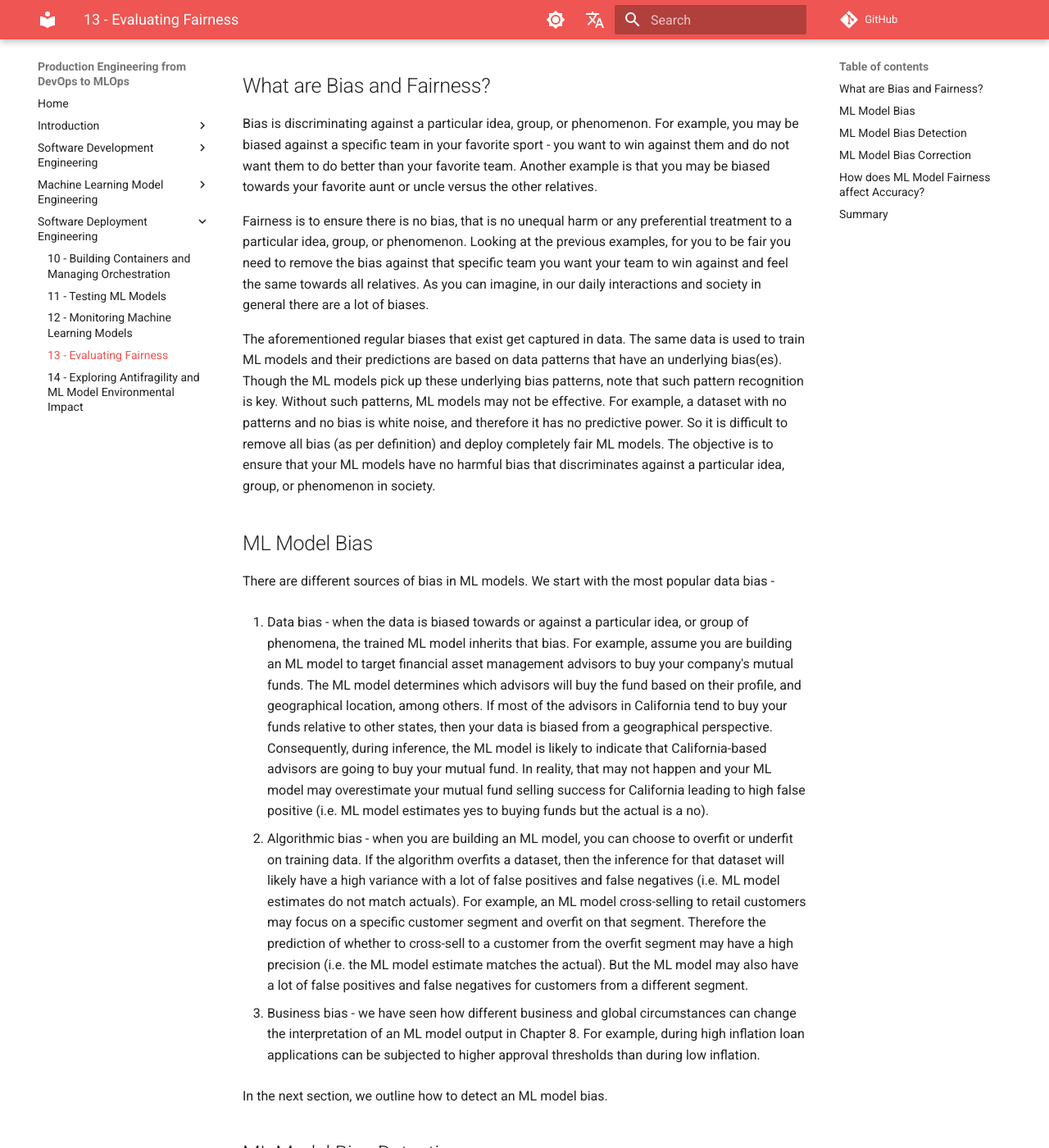
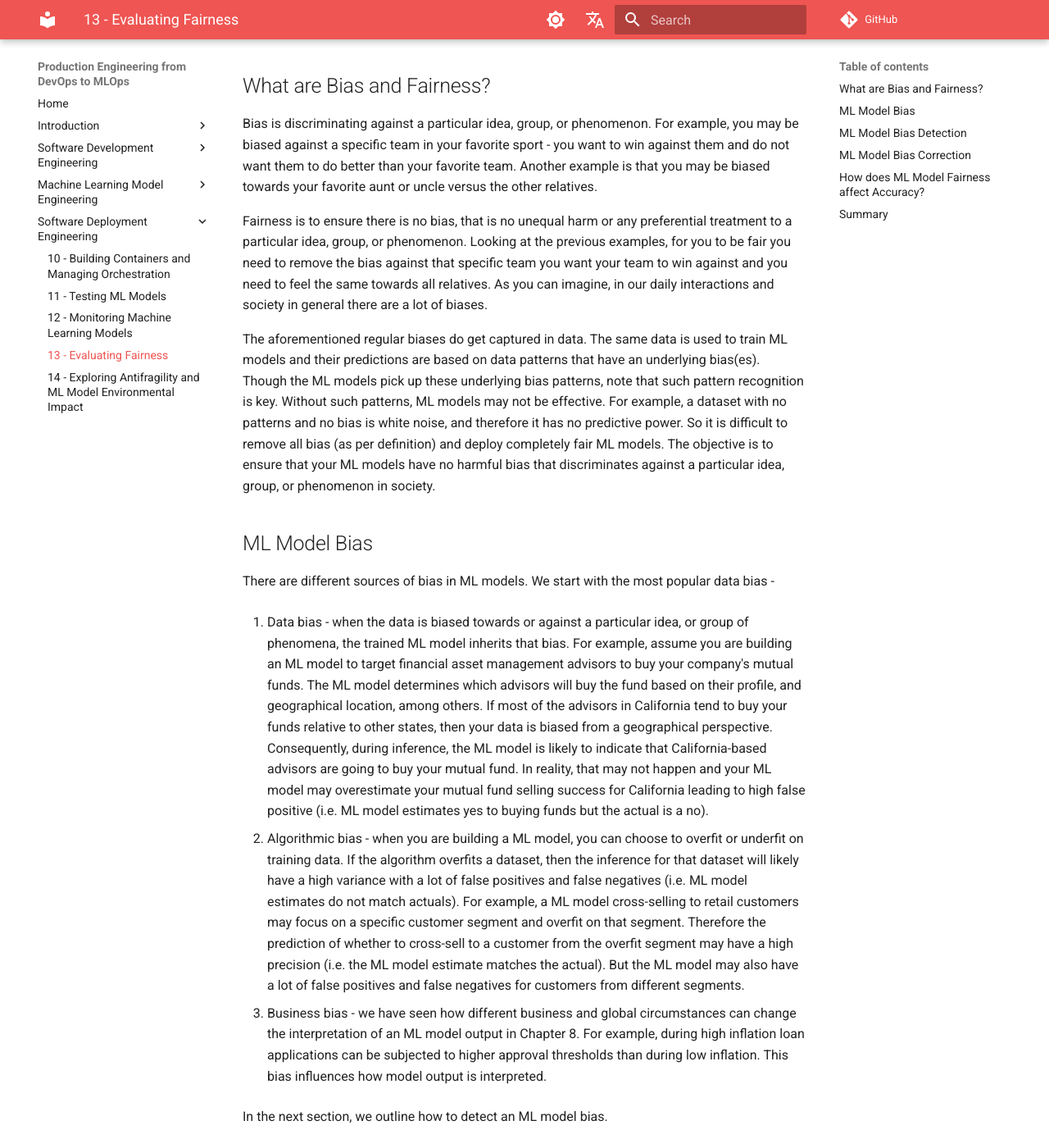
Before and after one commit to sebastiendonadio/devopsmlops, an MkDocs documentation site: the page built from chapters/15-chapter13.md, in a window 1280 px wide and 1400 px high, scrolled down 393 px. Shown: the whole window at 82% size. Built offline with MkDocs 1.6.1 and Material for MkDocs 9.7.7, drawn with Linux system fonts in a browser that asks for light colours; comment, search, counter and statistics services are not loaded; some of the changed text lies outside the part shown.

Commit message:
Update 15-chapter13.md

```diff
--- a/chapters/15-chapter13.md
+++ b/chapters/15-chapter13.md
@@ -18,10 +18,10 @@
 Bias is discriminating against a particular idea, group, or phenomenon. For example, you may be biased against a specific team in your favorite sport - you want to win against them and do not want them to do better than your favorite team. Another example is that you may be biased towards your favorite aunt or uncle versus the other relatives.
 
 
-Fairness is to ensure there is no bias, that is no unequal harm or any preferential treatment to a particular idea, group, or phenomenon. Looking at the previous examples, for you to be fair you need to remove the bias against that specific team you want your team to win against and feel the same towards all relatives. As you can imagine, in our daily interactions and society in general there are a lot of biases.
+Fairness is to ensure there is no bias, that is no unequal harm or any preferential treatment to a particular idea, group, or phenomenon. Looking at the previous examples, for you to be fair you need to remove the bias against that specific team you want your team to win against and you need to feel the same towards all relatives. As you can imagine, in our daily interactions and society in general there are a lot of biases.
 
 
-The aforementioned regular biases that exist get captured in data. The same data is used to train ML models and their predictions are based on data patterns that have an underlying bias(es). Though the ML models pick up these underlying bias patterns, note that such pattern recognition is key. Without such patterns, ML models may not be effective. For example, a dataset with no patterns and no bias is white noise, and therefore it has no predictive power. So it is difficult to remove all bias (as per definition) and deploy completely fair ML models. The objective is to ensure that your ML models have no harmful bias that discriminates against a particular idea, group, or phenomenon in society.
+The aforementioned regular biases do get captured in data. The same data is used to train ML models and their predictions are based on data patterns that have an underlying bias(es). Though the ML models pick up these underlying bias patterns, note that such pattern recognition is key. Without such patterns, ML models may not be effective. For example, a dataset with no patterns and no bias is white noise, and therefore it has no predictive power. So it is difficult to remove all bias (as per definition) and deploy completely fair ML models. The objective is to ensure that your ML models have no harmful bias that discriminates against a particular idea, group, or phenomenon in society.
 
 
 ##  ML Model Bias
@@ -32,10 +32,10 @@
 1.   Data bias - when the data is biased towards or against a particular idea, or group of phenomena, the trained ML model inherits that bias.  For example, assume you are building an ML model to target financial asset management advisors to buy your company's mutual funds. The ML model determines which advisors will buy the fund based on their profile, and geographical location, among others. If most of the advisors in California tend to buy your funds relative to other states, then your data is biased from a geographical perspective. Consequently, during inference, the ML model is likely to indicate that California-based advisors are going to buy your mutual fund. In reality, that may not happen and your ML model may overestimate your mutual fund selling success for California leading to high false positive (i.e. ML model estimates yes to buying funds but the actual is a no).
 
 
-1.   Algorithmic bias - when you are building an ML model, you can choose to overfit or underfit on training data. If the algorithm overfits a dataset, then the inference for that dataset will likely have a high variance with a lot of false positives and false negatives (i.e. ML model estimates do not match actuals). For example, an ML model cross-selling to retail customers may focus on a specific customer segment and overfit on that segment. Therefore the prediction of whether to cross-sell to a customer from the overfit segment may have a high precision (i.e. the ML model estimate matches the actual). But the ML model may also have a lot of false positives and false negatives for customers from a different segment.
+1.   Algorithmic bias - when you are building a ML model, you can choose to overfit or underfit on training data. If the algorithm overfits a dataset, then the inference for that dataset will likely have a high variance with a lot of false positives and false negatives (i.e. ML model estimates do not match actuals). For example, a ML model cross-selling to retail customers may focus on a specific customer segment and overfit on that segment. Therefore the prediction of whether to cross-sell to a customer from the overfit segment may have a high precision (i.e. the ML model estimate matches the actual). But the ML model may also have a lot of false positives and false negatives for customers from different segments.
 
 
-1.   Business bias - we have seen how different business and global circumstances can change the interpretation of an ML model output in Chapter 8. For example, during high inflation loan applications can be subjected to higher approval thresholds than during low inflation.
+1.   Business bias - we have seen how different business and global circumstances can change the interpretation of an ML model output in Chapter 8. For example, during high inflation loan applications can be subjected to higher approval thresholds than during low inflation. This bias influences how model output is interpreted.
 
 
 In the next section, we outline how to detect an ML model bias.
@@ -91,7 +91,7 @@
 Bias correction often mitigates (but not eliminates) ML model bias. This comes at a cost (remember the adage: there is no free lunch). And the cost is ML model accuracy. Think of it this way - if you had all the details for a specific group of retail customers, then you would know them like family. Any ML model built using that data would have a near-perfect prediction of their likes/dislikes. But the model is very unfair since you are biased towards those customers. To make it fair, you need to give up some information (forget something about the customers in that group) that would reduce the ML model accuracy. That is the trade-off.
 
 
-Once you have your ML model ready, identify the area(s) where you can make the ML model fair. Quantify fairness before you make any changes. Calculate accuracy using your defined metric. Start making the ML model fairer in steps. Calculate the accuracy for each step. You will notice that as you make your ML model fairer, you are likely giving up on accuracy. In other words, fairness and accuracy form a Pareto pair as illustrated in Figure 13.2.
+Once you have your ML model ready, identify the area(s) where you can make the ML model fair. Quantify fairness before you make any changes. Calculate accuracy using your defined metric. Start making the ML model fairer in steps. Calculate the accuracy for each step. You will notice that as you make your ML model fairer, you are likely giving up on accuracy. In other words, fairness and accuracy form a Pareto pair as illustrated in Figure 13.2. Where you stop is determined by your fairness and accuracy thresholds as mandated by business/regulations.
 
 
 
```
Also changed, not shown: other parts of chapters/15-chapter13.md (+1 -1 lines).
